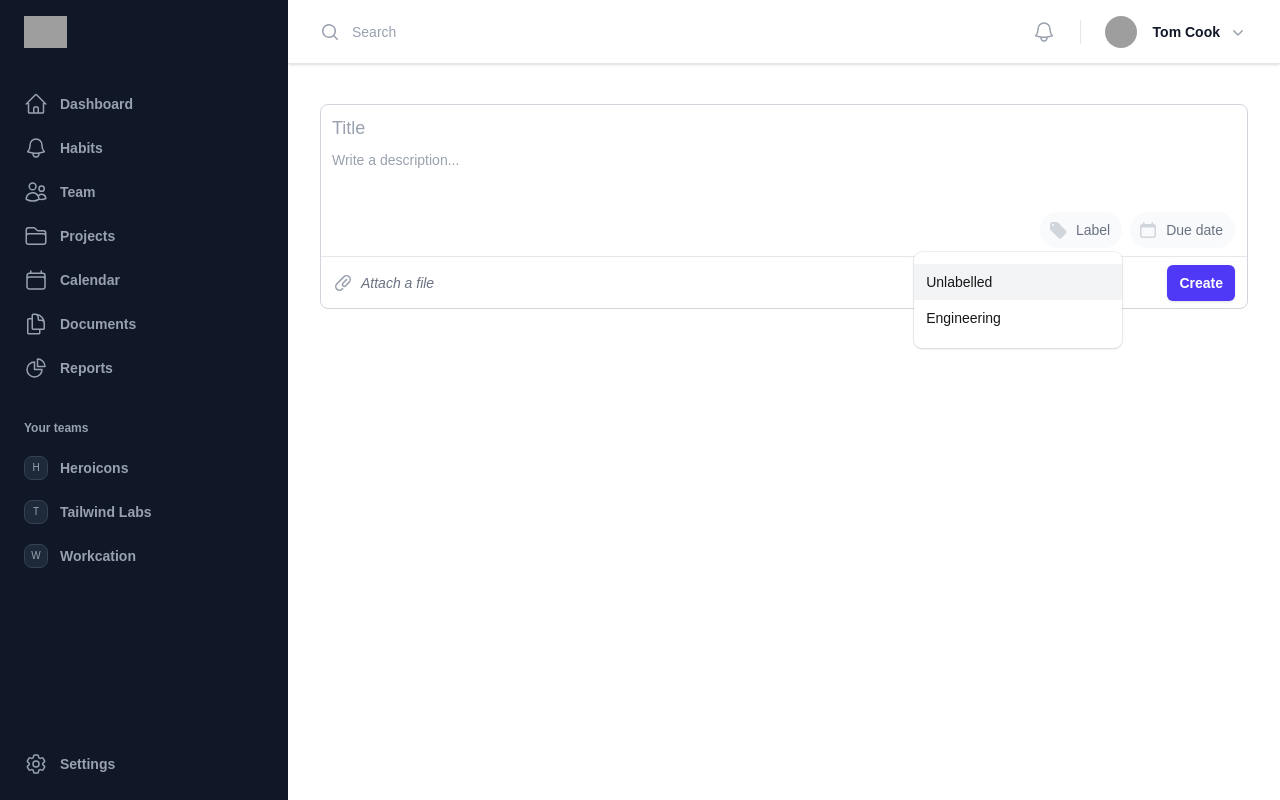
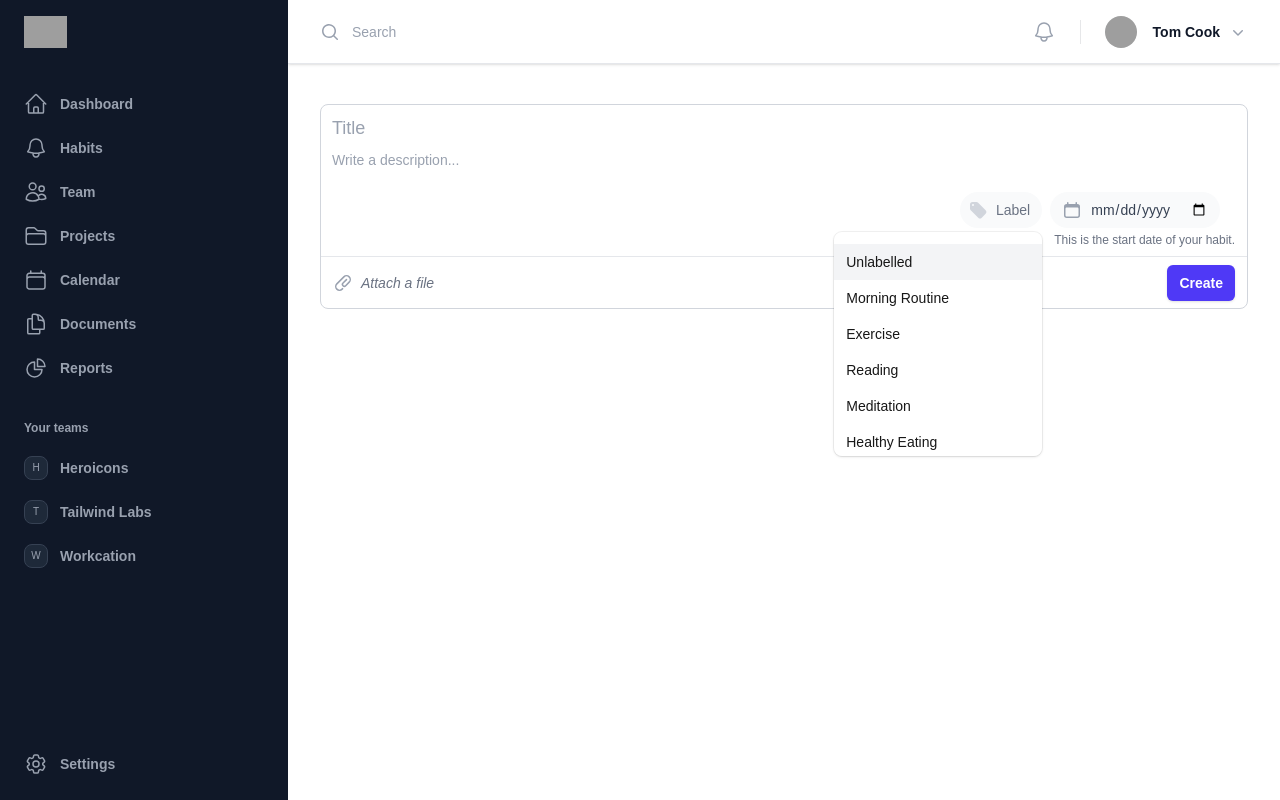
Before and after one commit to Leorev01/ProductivityApp2.0, a Next.js app: page /dashboard/habits/add in a window 1280 px wide. Both pictures are taken after a click on the button "Label". Built offline with nearby package versions, Linux system fonts and the light colour scheme; grey boxes are pictures that could not be loaded.

Commit message:
Styles add habit page

```diff
--- a/app/(auth)/dashboard/habits/add/page.tsx
+++ b/app/(auth)/dashboard/habits/add/page.tsx
@@ -1,27 +1,46 @@
 'use client'
 
 import { useState } from 'react'
-import { Label, Listbox, ListboxButton, ListboxOption, ListboxOptions } from '@headlessui/react'
-import { CalendarIcon, PaperClipIcon, TagIcon } from '@heroicons/react/20/solid'
+import {
+  Label,
+  Listbox,
+  ListboxButton,
+  ListboxOption,
+  ListboxOptions
+} from '@headlessui/react'
+import {
+  CalendarIcon,
+  PaperClipIcon,
+  TagIcon
+} from '@heroicons/react/20/solid'
 
 const labels = [
   { name: 'Unlabelled', value: null },
-  { name: 'Engineering', value: 'engineering' },
-  // More items...
-]
-const dueDates = [
-  { name: 'No due date', value: null },
-  { name: 'Today', value: 'today' },
-  // More items...
+  { name: 'Morning Routine', value: 'morning_routine' },
+  { name: 'Exercise', value: 'exercise' },
+  { name: 'Reading', value: 'reading' },
+  { name: 'Meditation', value: 'meditation' },
+  { name: 'Healthy Eating', value: 'healthy_eating' },
+  { name: 'Hydration', value: 'hydration' },
+  { name: 'Sleep Hygiene', value: 'sleep_hygiene' },
+  { name: 'Gratitude Journaling', value: 'gratitude_journaling' },
+  { name: 'Learning a New Skill', value: 'learning_new_skill' },
+  { name: 'Time Management', value: 'time_management' },
+  { name: 'Digital Detox', value: 'digital_detox' },
+  { name: 'Social Interaction', value: 'social_interaction' },
+  { name: 'Financial Tracking', value: 'financial_tracking' },
+  { name: 'Creative Writing', value: 'creative_writing' },
+  { name: 'Outdoor Activities', value: 'outdoor_activities' }
 ]
 
 function classNames(...classes: string[]) {
   return classes.filter(Boolean).join(' ')
 }
 
-export default function Example() {
+export default function AddHabit() {
   const [labelled, setLabelled] = useState(labels[0])
-  const [dated, setDated] = useState(dueDates[0])
+  const [dueDate, setDueDate] = useState('')
+  const today = new Date().toISOString().split('T')[0]
 
   return (
     <form action="#" className="relative">
@@ -34,7 +53,7 @@ export default function Example() {
           name="title"
           type="text"
           placeholder="Title"
-          className="block w-full px-3 pt-2.5 text-lg font-medium text-gray-900 placeholder:text-gray-400 focus:outline focus:outline-0"
+          className="block w-full px-3 pt-2.5 text-lg font-medium text-gray-900 placeholder:text-gray-400 focus:outline-none"
         />
         <label htmlFor="description" className="sr-only">
           Description
@@ -44,11 +63,10 @@ export default function Example() {
           name="description"
           rows={2}
           placeholder="Write a description..."
-          className="block w-full resize-none px-3 py-1.5 text-base text-gray-900 placeholder:text-gray-400 focus:outline focus:outline-0 sm:text-sm/6"
+          className="block w-full resize-none px-3 py-1.5 text-base text-gray-900 placeholder:text-gray-400 focus:outline-none sm:text-sm/6"
           defaultValue={''}
         />
-
-        {/* Spacer element to match the height of the toolbar */}
+        {/* Spacer */}
         <div aria-hidden="true">
           <div className="py-2">
             <div className="h-9" />
@@ -62,10 +80,11 @@ export default function Example() {
         </div>
       </div>
 
+      {/* Bottom Toolbar */}
       <div className="absolute inset-x-px bottom-0">
-        {/* Actions: These are just examples to demonstrate the concept, replace/wire these up however makes sense for your project. */}
         <div className="flex flex-nowrap justify-end space-x-2 px-2 py-2 sm:px-3">
 
+          {/* Label Picker */}
           <Listbox as="div" value={labelled} onChange={setLabelled} className="shrink-0">
             <Label className="sr-only">Add a label</Label>
             <div className="relative">
@@ -74,28 +93,25 @@ export default function Example() {
                   aria-hidden="true"
                   className={classNames(
                     labelled.value === null ? 'text-gray-300' : 'text-gray-500',
-                    'size-5 shrink-0 sm:-ml-1',
+                    'size-5 shrink-0 sm:-ml-1'
                   )}
                 />
                 <span
                   className={classNames(
                     labelled.value === null ? '' : 'text-gray-900',
-                    'hidden truncate sm:ml-2 sm:block',
+                    'hidden truncate sm:ml-2 sm:block'
                   )}
                 >
                   {labelled.value === null ? 'Label' : labelled.name}
                 </span>
               </ListboxButton>
 
-              <ListboxOptions
-                transition
-                className="absolute right-0 z-10 mt-1 max-h-56 w-52 overflow-auto rounded-lg bg-white py-3 text-base shadow outline outline-1 outline-black/5 data-[closed]:data-[leave]:opacity-0 data-[leave]:transition data-[leave]:duration-100 data-[leave]:ease-in sm:text-sm"
-              >
+              <ListboxOptions className="absolute right-0 z-10 mt-1 max-h-56 w-52 overflow-auto rounded-lg bg-white py-3 text-base shadow outline outline-1 outline-black/5 sm:text-sm">
                 {labels.map((label) => (
                   <ListboxOption
                     key={label.value}
                     value={label}
-                    className="cursor-default select-none bg-white px-3 py-2 data-[focus]:relative data-[focus]:bg-gray-100 data-[focus]:hover:outline-none"
+                    className="cursor-default select-none bg-white px-3 py-2 data-[focus]:bg-gray-100"
                   >
                     <div className="flex items-center">
                       <span className="block truncate font-medium">{label.name}</span>
@@ -106,46 +122,29 @@ export default function Example() {
             </div>
           </Listbox>
 
-          <Listbox as="div" value={dated} onChange={setDated} className="shrink-0">
-            <Label className="sr-only">Add a due date</Label>
-            <div className="relative">
-              <ListboxButton className="relative inline-flex items-center whitespace-nowrap rounded-full bg-gray-50 px-2 py-2 text-sm font-medium text-gray-500 hover:bg-gray-100 sm:px-3">
-                <CalendarIcon
-                  aria-hidden="true"
-                  className={classNames(
-                    dated.value === null ? 'text-gray-300' : 'text-gray-500',
-                    'size-5 shrink-0 sm:-ml-1',
-                  )}
+          {/* Styled Date Picker */}
+          <div className="flex flex-col items-start">
+            <div className="relative inline-flex items-center whitespace-nowrap rounded-full bg-gray-50 px-3 py-2 text-sm font-medium text-gray-500 hover:bg-gray-100">
+                <CalendarIcon className="mr-2 h-5 w-5 text-gray-400" aria-hidden="true" />
+                <input
+                type="date"
+                id="startDate"
+                name="startDate"
+                aria-label="Start date"
+                title="Start date"
+                value={dueDate}
+                onChange={(e) => setDueDate(e.target.value)}
+                min={today}
+                className="bg-transparent outline-none text-sm text-gray-700 placeholder:text-gray-400 focus:ring-0"
                 />
-                <span
-                  className={classNames(
-                    dated.value === null ? '' : 'text-gray-900',
-                    'hidden truncate sm:ml-2 sm:block',
-                  )}
-                >
-                  {dated.value === null ? 'Due date' : dated.name}
-                </span>
-              </ListboxButton>
+            </div>
+            <p className="text-xs text-gray-500 mt-1 ml-1">This is the start date of your habit.</p>
+          </div>
 
-              <ListboxOptions
-                transition
-                className="absolute right-0 z-10 mt-1 max-h-56 w-52 overflow-auto rounded-lg bg-white py-3 text-base shadow outline outline-1 outline-black/5 data-[closed]:data-[leave]:opacity-0 data-[leave]:transition data-[leave]:duration-100 data-[leave]:ease-in sm:text-sm"
-              >
-                {dueDates.map((dueDate) => (
-                  <ListboxOption
-                    key={dueDate.value}
-                    value={dueDate}
-                    className="cursor-default select-none bg-white px-3 py-2 data-[focus]:relative data-[focus]:bg-gray-100 data-[focus]:hover:outline-none"
-                  >
-                    <div className="flex items-center">
-                      <span className="block truncate font-medium">{dueDate.name}</span>
-                    </div>
-                  </ListboxOption>
-                ))}
-              </ListboxOptions>
-            </div>
-          </Listbox>
+
         </div>
+
+        {/* Action Row */}
         <div className="flex items-center justify-between space-x-3 border-t border-gray-200 px-2 py-2 sm:px-3">
           <div className="flex">
             <button
```
